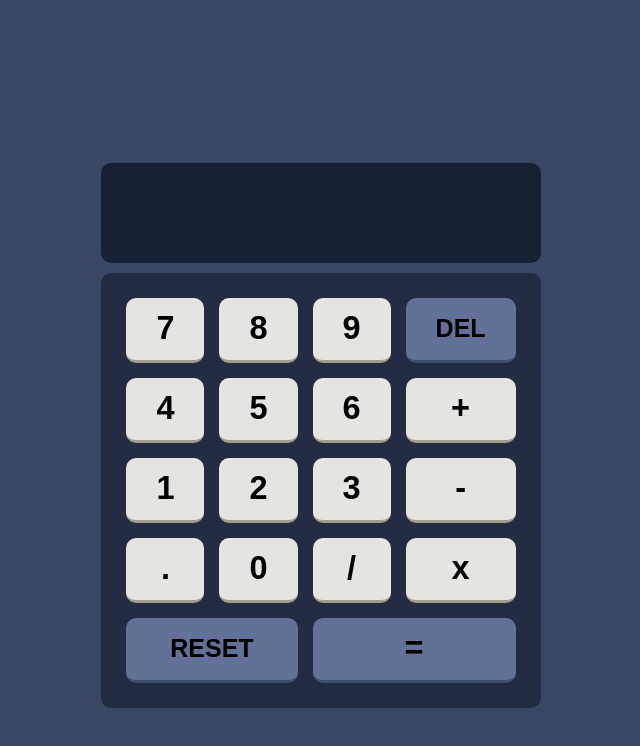
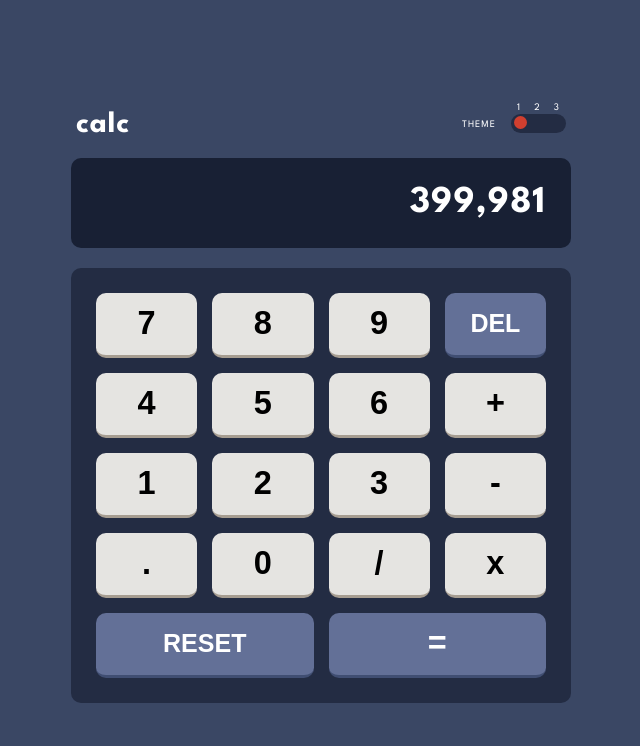
Before and after one commit to IamIGI/CalculatorApp, a website: page index.html in a window 1280 px wide. Shown: the whole page, without its empty margins (319-959 px from the left). Drawn offline with Linux system fonts and the light colour scheme.

Commit message:
Caculator interface final

```diff
--- a/index.html
+++ b/index.html
@@ -1,17 +1,32 @@
 <!DOCTYPE html>
 <html lang="en">
     <head>
-    <meta charset="UTF-8">
-    <meta http-equiv="X-UA-Compatible" content="IE=edge">
-    <meta name="viewport" content="width=device-width, initial-scale=1.0">
+        <meta charset="UTF-8" />
+        <meta http-equiv="X-UA-Compatible" content="IE=edge" />
+        <meta name="viewport" content="width=device-width, initial-scale=1.0" />
         <link rel="stylesheet" href="/style/style.css" />
         <script src="dist/script.js" defer></script>
         <title>CalculatorApp</title>
     </head>
     <body>
         <section class="container">
-        <header class="header"></header>
-        <section class="display"></section>
+            <header class="header">
+                <h1>calc</h1>
+                <div class="themeMenu">
+                    <div class="themeMenu__section"><p>THEME</p></div>
+                    <div class="themeMenu__section">
+                        <div class="themeMenu__options">
+                            <div>1</div>
+                            <div>2</div>
+                            <div>3</div>
+                        </div>
+                        <div class="themeMenu__slider">
+                            <div class="themeMenu__pointer"></div>
+                        </div>
+                    </div>
+                </div>
+            </header>
+            <section class="display">399,981</section>
             <section class="keypad">
                 <button class="number">7</button>
                 <button class="number">8</button>
--- a/style/style.css
+++ b/style/style.css
@@ -19,6 +19,7 @@
     --color-theme_1-text-number: hsl(60, 10%, 19%);
     --color-theme_1-text-functional: hsl(0, 0%, 100%);
 
+    --color-theme_1-text-display: hsl(0, 0%, 100%);
 
     /* theme 2 */
     --color-theme_2-main-background: hsl(0, 0%, 90%);
@@ -38,6 +39,8 @@
     --color-theme_2-text-number: hsl(221, 14%, 31%);
     --color-theme_2-text-functional: hsl(0, 0%, 100%);
 
+    --color-theme_2-text-display: hsl(221, 14%, 31%);
+
     /* theme 3 */
     --color-theme_3-main-background: hsl(268, 75%, 9%);
     --color-theme_3-keypad-background: hsl(268, 71%, 12%);
@@ -49,11 +52,13 @@
     --color-theme_3-key-functional-background-hover: hsl(176, 100%, 44%);
     --color-theme_3-key-functional-shadow-hover: hsl(177, 92%, 70%);
 
-    --color-theme_3-key-number-background:  hsl(268, 47%, 21%);
+    --color-theme_3-key-number-background: hsl(268, 47%, 21%);
     --color-theme_3-key-number-shadow: hsl(290, 70%, 36%);
 
     --color-theme_3-text-number: hsl(52, 100%, 62%);
     --color-theme_3-text-functional: hsl(0, 0%, 100%);
+
+    --color-theme_2-text-display: hsl(52, 100%, 62%);
 
     --border-radius: 10px;
 }
@@ -76,14 +81,14 @@ body {
     place-content: center;
 }
 
-
 .container {
-    width: 100%;
+    width: 90vw;
     max-width: 500px;
+    min-width: 300px;
     display: grid;
-    grid-template-rows:  60px 100px 400px;
-    grid-template-columns: 0.25fr 0.25fr 0.25fr 0.25fr;
-    gap: 10px;
+    grid-template-rows: 40px minmax(90px, auto) 400px;
+    grid-template-columns: repeat(4, minmax(0, 1fr));
+    gap: 20px;
 }
 
 .header {
@@ -91,10 +96,78 @@ body {
     grid-column-end: 5;
     grid-row-start: 1;
     grid-row-end: 2;
+
+    color: var(--color-theme_1-text-display);
+
+    display: flex;
+    flex-direction: row;
+    justify-content: space-between;
+    align-items: center;
+    margin: 0 5px;
+    letter-spacing: 1px;
+    height: 100%;
+}
+
+.header h1 {
+    font-size: 30px;
+    font-weight: 700;
+    padding-top: 15px;
+}
+
+.themeMenu {
+    display: flex;
+    justify-content: flex-end;
+    align-items: flex-end;
+    width: 50%;
+    height: 100%;
+    gap: 15px;
+}
+
+.themeMenu__section {
+    height: 100%;
+    display: flex;
+    flex-direction: column;
+    justify-content: center;
+    align-items: space-between;
+    gap: 2px;
+}
+
+.themeMenu__section p {
+    font-size: 10px;
+    padding-top: 14px;
+}
+
+.themeMenu__options {
+    display: flex;
+    align-items: center;
+    justify-content: space-between;
+    font-size: 10px;
+    padding: 0 6px;
+}
+
+.themeMenu__slider {
+    width: 55px;
+    height: 19px;
+    border-radius: var(--border-radius);
+    background-color: var(--color-theme_1-keypad-background);
+    position: relative;
+}
+
+.themeMenu__pointer {
+    border-radius: 50%;
+    height: 13px;
+    width: 13px;
+    background-color: var(--color-theme_1-key-functional-background-hover);
+    position: absolute;
+    top: 2.5px;
+    left: 3px;
+}
+
+.themeMenu__pointer:hover {
+    cursor: pointer;
 }
 
 .display {
-
     grid-column-start: 1;
     grid-column-end: 5;
     grid-row-start: 2;
@@ -102,6 +175,14 @@ body {
 
     background-color: var(--color-theme_1-screen-background);
     border-radius: var(--border-radius);
+    display: flex;
+    justify-content: flex-end;
+    align-items: center;
+    padding-right: 1rem;
+    color: var(--color-theme_1-text-display);
+    font-size: 38px;
+    font-weight: 700;
+    letter-spacing: 1px;
 }
 
 .keypad {
@@ -116,7 +197,7 @@ body {
 
     display: grid;
     grid-template-rows: repeat(5, 0.2fr);
-    grid-template-columns: repeat(4, 0.25fr);
+    grid-template-columns: repeat(4, minmax(0, 1fr));
     gap: 15px;
 }
 
@@ -135,7 +216,7 @@ button {
     font-weight: 700;
 }
 
-button:hover{
+button:hover {
     cursor: pointer;
 }
 
@@ -147,16 +228,18 @@ button:hover{
 .diffColor {
     background-color: var(--color-theme_1-key-functional-background);
     border-bottom: 3.5px solid var(--color-theme_1-key-functional-shadow);
+    color: var(--color-theme_1-text-functional);
 }
 
-.diffColor:hover{
+.diffColor:hover {
     background-color: var(--color-theme_1-key-functional-background-hover);
 }
 
-.number:hover{
+.number:hover {
     background-color: var(--color-theme_1-key-number-background-hover);
 }
 
-.reset, .delete {
+.reset,
+.delete {
     font-size: 25px;
 }
```
Lines whose indentation alone changed are shown as unchanged.
